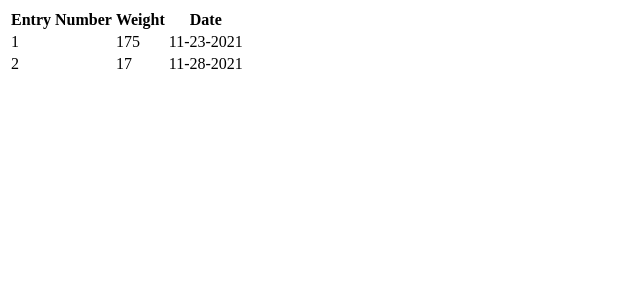
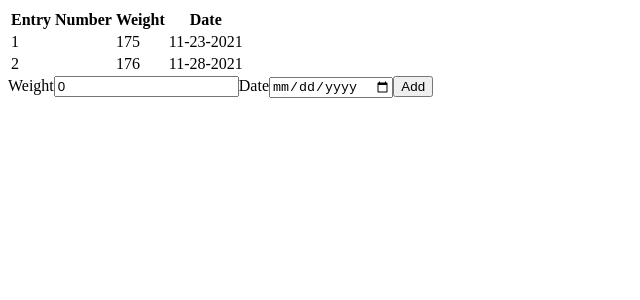
Before and after one commit to SouthernBoy45/React_Tutorial, a React (Create React App) app in the folder weight-tracker/: page / in a window 1280 px wide. Shown: the top 300 px of the page, without its empty margins (0-640 px from the left). Built offline with nearby package versions, Linux system fonts and the light colour scheme.

Commit message:
AddNewEntryForm component created and Instantiated.

```diff
--- a/weight-tracker/src/App.js
+++ b/weight-tracker/src/App.js
@@ -1,15 +1,20 @@
 import React, { useState } from 'react';
 import DisplayEntries from './Components/DisplayEntries/DisplayEntries';
-
+import AddEntryForm from './Components/AddEntry/AddEntryForm';
 
 function App() {
 
-  const [entries, setEntries] = useState([{weight: 175, date: '11-23-2021'}, {weight: 17, date: '11-28-2021'}])
+  const [entries, setEntries] = useState([{weight: 175, date: '11-23-2021'}, {weight: 176, date: '11-28-2021'}])
+
+  function addNewEntry(entry){
+    let tempEntries = [...entries, entry];
+    setEntries(tempEntries);
+  }
 
   return (
     <div>
       <DisplayEntries parentEntries={entries} />
-
+      <AddEntryForm addNewEntry={addNewEntry}/>
     </div>
   );
 }
--- /dev/null
+++ b/weight-tracker/src/Components/AddEntry/AddEntryForm.jsx
@@ -0,0 +1,29 @@
+import React, { useState } from 'react';
+
+
+const AddEntryForm = (props) => {
+
+    const [weight, setWeight] = useState(0);
+    const [date, setDate] = useState('');
+
+    function handleSubmit(event) {
+        event.preventDefault();
+        let newEntry ={
+            weight: weight,
+            date: date
+        };
+        props.addNewEntry(newEntry);
+    }
+
+    return (
+        <form onSubmit={handleSubmit}>
+            <lablel>Weight</lablel>
+            <input type= 'number' value={weight} onChange= {(event) => setWeight(parseFloat(event.target.value))}/>
+            <label>Date</label>
+            <input type = 'date' value={date} onChange= {(event) => setDate(event.target.value)}/>
+            <button type= 'submit'>Add</button>
+        </form>
+     );
+}
+
+export default AddEntryForm;
```
